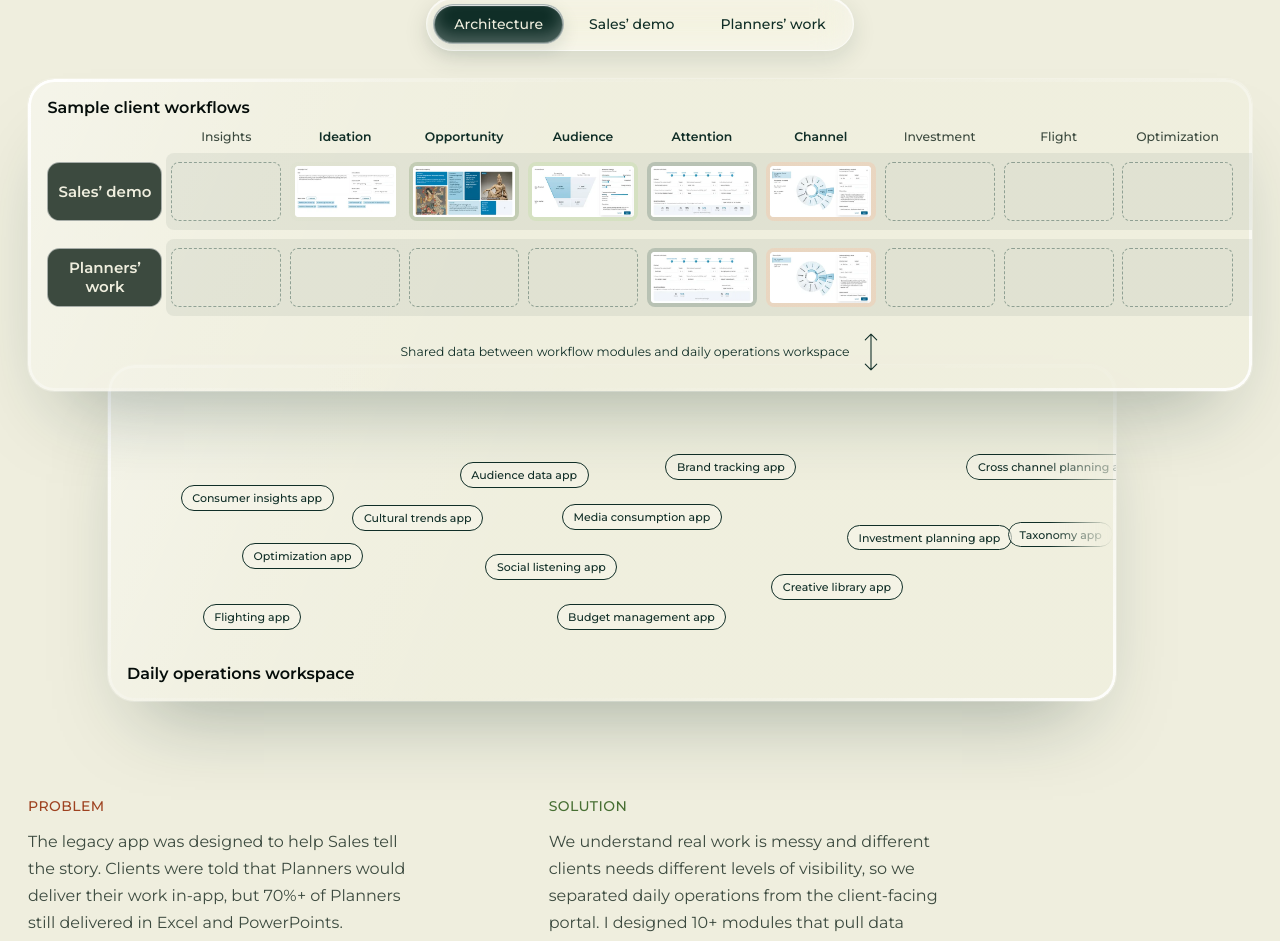
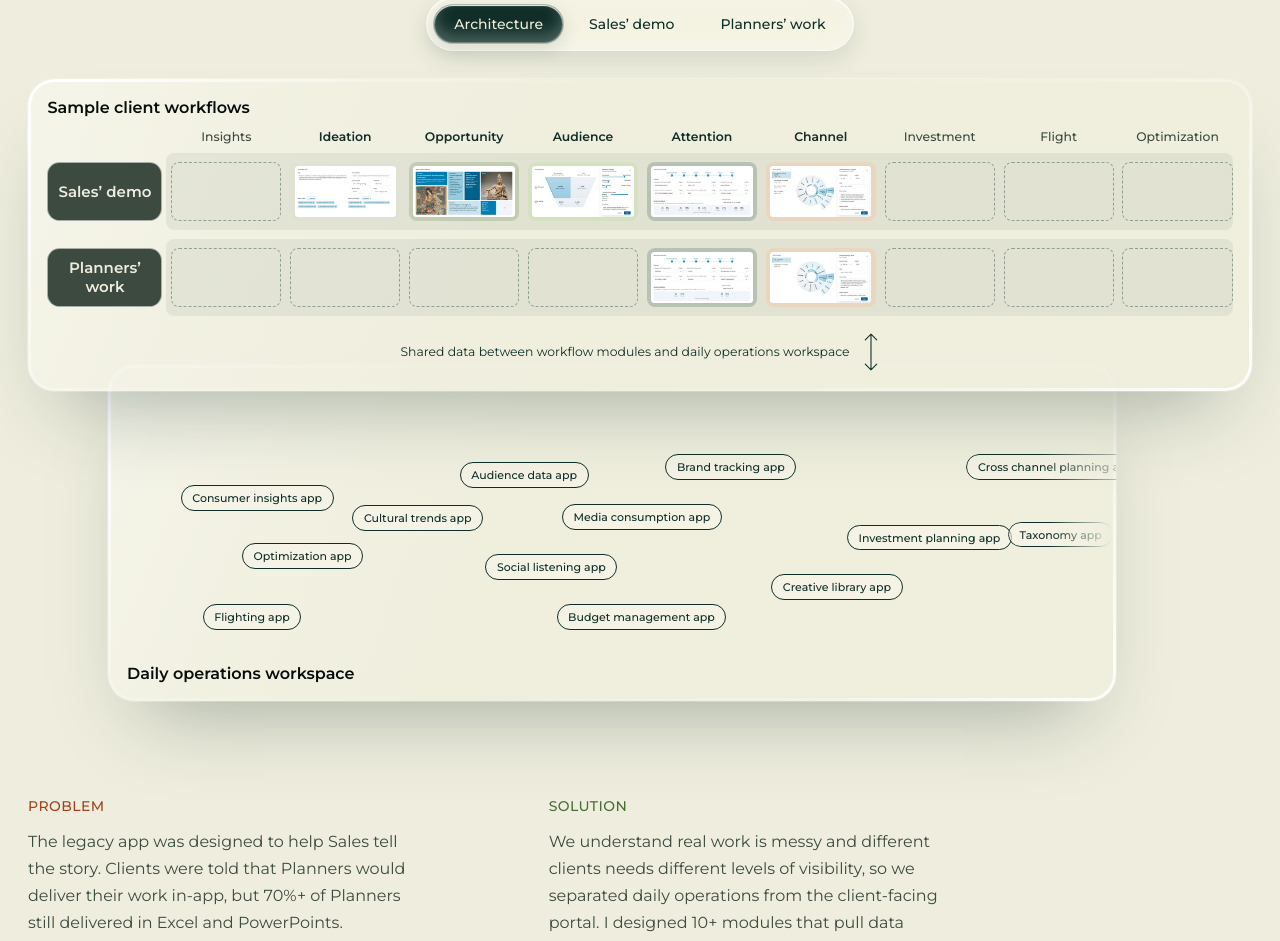
Before and after one commit to broccoli-tree-design/website, a Next.js app: page / in a window 1280 px wide. Shown: the part 4978-5919 px from the top of the page. Built offline with nearby package versions, Linux system fonts and the light colour scheme.

Commit message:
Architecture workflow bands stop at the last column instead of running into the tile's rim
Co-Authored-By: Claude Sonnet 5.5 <noreply@anthropic.com>

```diff
--- a/app/cases.css
+++ b/app/cases.css
@@ -867,16 +867,16 @@ html:has(.case-zoom[open]) {
   font-weight: 500;
   color: var(--neutral-700);
 }
-/* a workflow's shaded row, from its label to the tile's edge */
+/* a workflow's shaded row, from its label to the last column, clear of the
+   tile's rim */
 .gc-band {
   padding-block: calc(10 * var(--u));
 }
 .gc-band::before {
   content: "";
   position: absolute;
-  inset: 0 calc(-22 * var(--u)) 0
-    calc(130 * var(--u) + 10 * var(--u) - 6 * var(--u));
-  border-radius: 8px 0 0 8px;
+  inset: 0 0 0 calc(130 * var(--u) + 10 * var(--u) - 6 * var(--u));
+  border-radius: 8px;
   background: color-mix(in srgb, var(--neutral-700) 8%, transparent);
 }
 .gc-row > * {
```
